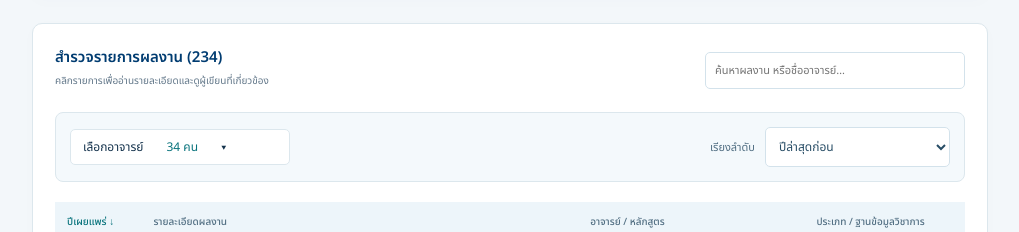
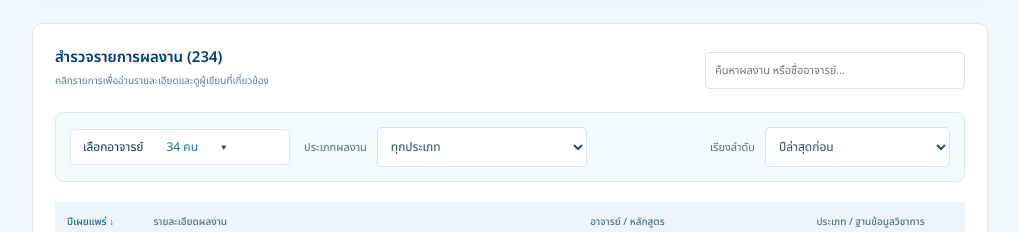
Before and after one commit to NapatFoythong/Dashboard, a Next.js app: page / in a window 1280 px wide. Shown: the part 2166-2398 px from the top of the page, without its empty margins (254-1273 px from the left). Built offline with nearby package versions, Linux system fonts and the light colour scheme.

Commit message:
Add publication type filter to table toolbar

```diff
--- a/app/components.css
+++ b/app/components.css
@@ -9,6 +9,8 @@
 .publication-toolbar { display: flex; align-items: center; flex-wrap: wrap; gap: 14px; margin: -2px 0 20px; padding: 14px; background: #f4f9fc; border: 1px solid var(--border); border-radius: 8px; }
 .sort-control { display: flex; align-items: center; gap: 10px; margin-left: auto; }
 .sort-control select { margin: 0; width: auto; min-width: 185px; }
+.type-control { display: flex; align-items: center; flex-wrap: wrap; gap: 10px; }
+.type-control select { margin: 0; width: auto; min-width: 210px; max-width: 100%; }
 .table-faculty-picker { min-width: 220px; }
 .table-faculty-picker summary { background: white; }
 .table-picker-panel { position: absolute; left: 0; top: calc(100% + 8px); z-index: 12; width: min(370px, 75vw); padding: 12px; border: 1px solid var(--border); border-radius: 8px; background: #fff; box-shadow: 0 12px 35px #003c7120; }
--- a/components/dashboard.tsx
+++ b/components/dashboard.tsx
@@ -58,7 +58,7 @@ export default function Dashboard({ data }: {
       <div className="lower"><section className="card" id="faculty"><div className="cardhead"><div><h2>{t("อาจารย์ที่มีผลงานสูงสุด")}</h2><p>{t("จำนวนผลงานของแต่ละคนในช่วงที่เลือก")}</p></div><span className="tag">TOP 8</span></div><RankedBars values={groupedCounts(raw, "name", filters.count).slice(0, 8)} faculty/></section>
         <section className="card"><div className="cardhead"><div><h2>{t("ผลงานตามหลักสูตร")}</h2><p>{t("ผลงานหนึ่งชิ้นอาจเกี่ยวข้องกับหลายหลักสูตร")}</p></div></div><RankedBars values={groupedCounts(raw, "programme", filters.count)}/></section></div>
       <FacultyDirectory data={data} portraits={portraits}/>
-      <PublicationTable works={visible} query={query} onSearch={setQuery} sort={sort} onSort={setSort} staff={staff} selected={selected} onSelect={setSelected}/>
+      <PublicationTable type={filters.type} onTypeChange={type => setFilters(current => ({ ...current, type }))} works={visible} query={query} onSearch={setQuery} sort={sort} onSort={setSort} staff={staff} selected={selected} onSelect={setSelected}/>
       <section className="source" id="sources"><b>{t("เกี่ยวกับข้อมูลและวิธีนับ")}</b><p>{t("ข้อมูลต้นฉบับ ")}{records.length}{t(" รายการ · อาจารย์ในไฟล์หลักสูตร ")}{data.staff.length}{t(" คน · ชื่อในไฟล์ผลงานที่ยังจับคู่หลักสูตรไม่ได้ ")}{unmatched.length}{t(" ชื่อ: ")}{unmatched.join(", ")}{t(" โดยคงชื่อเดิมไว้และไม่จับคู่ชื่อที่ไม่ครบโดยอัตโนมัติ")}</p><p>{t("แหล่งข้อมูล: Publications CV-10-2025.csv และ รายละเอียดอาจารย์แต่ละหลักสูตร.xlsx · ปีที่แสดงเป็น พ.ศ. (ค.ศ.) · DE แสดงเป็น DE / AISE ตามหมายเหตุในไฟล์หลักสูตร")}</p><p>{t("ผลงานไม่ซ้ำใช้ข้อความรายละเอียดที่ปรับช่องว่างและตัวพิมพ์ให้ตรงกัน จึงอาจยังมีผลงานเดียวกันที่เขียนต่างรูปแบบ การนับแยกหลักสูตรให้เครดิตทุกหลักสูตรของผู้เขียน และไม่ควรนำผลรวมหลักสูตรมารวมซ้ำ ข้อมูลปี 2025 เป็นข้อมูลตามไฟล์เดือนตุลาคม ไม่ใช่ทั้งปี")}</p></section>
       <footer>CoC Research <span>Academic publications dashboard</span></footer>
     </main>
--- a/components/publication-table.tsx
+++ b/components/publication-table.tsx
@@ -15,8 +15,10 @@ interface Props {
     staff: string[];
     selected: Set<string>;
     onSelect: (names: Set<string>) => void;
+    type: string;
+    onTypeChange: (type: string) => void;
 }
-export default function PublicationTable({ works, query, onSearch, sort, onSort, staff, selected, onSelect }: Props) {
+export default function PublicationTable({ works, query, onSearch, sort, onSort, staff, selected, onSelect, type, onTypeChange }: Props) {
     const { t, language, yearLabel: formatYear, programmeLabel: displayProgramme } = useLanguage();
     const [page, setPage] = useState(1);
     const [detail, setDetail] = useState<Work | null>(null);
@@ -29,7 +31,7 @@ export default function PublicationTable({ works, query, onSearch, sort, onSort,
     function close() { dialog.current?.close(); setDetail(null); }
     return <>
     <section className="card publications" id="publications"><div className="cardhead"><div><h2>{t("สำรวจรายการผลงาน ")}<span>({works.length.toLocaleString("en-US")})</span></h2><p>{t("คลิกรายการเพื่ออ่านรายละเอียดและดูผู้เขียนที่เกี่ยวข้อง")}</p></div><input value={query} onChange={e => onSearch(e.target.value)} placeholder={t("ค้นหาผลงาน หรือชื่ออาจารย์…")} aria-label={t("ค้นหารายการผลงาน")}/></div>
-      <div className="publication-toolbar"><FacultyPicker staff={staff} selected={selected} onSelect={onSelect}/><label className="sort-control">{t("เรียงลำดับ")}<select value={sort} onChange={e => onSort(e.target.value as PublicationSort)}><option value="newest">{t("ปีล่าสุดก่อน")}</option><option value="oldest">{t("ปีเก่าสุดก่อน")}</option><option value="title-asc">{t("ชื่อผลงาน A–Z")}</option><option value="title-desc">{t("ชื่อผลงาน Z–A")}</option><option value="author-asc">{t("ชื่ออาจารย์ A–Z")}</option><option value="author-desc">{t("ชื่ออาจารย์ Z–A")}</option><option value="type-asc">{t("ประเภทผลงาน A–Z")}</option><option value="type-desc">{t("ประเภทผลงาน Z–A")}</option></select></label></div>
+      <div className="publication-toolbar"><FacultyPicker staff={staff} selected={selected} onSelect={onSelect}/><label className="type-control">{t("ประเภทผลงาน")}<select value={type} onChange={e => onTypeChange(e.target.value)}><option value="">{t("ทุกประเภท")}</option>{Object.entries(TYPE_LABELS).map(([key, label]) => <option key={key} value={key}>{t(label)}</option>)}</select></label><label className="sort-control">{t("เรียงลำดับ")}<select value={sort} onChange={e => onSort(e.target.value as PublicationSort)}><option value="newest">{t("ปีล่าสุดก่อน")}</option><option value="oldest">{t("ปีเก่าสุดก่อน")}</option><option value="title-asc">{t("ชื่อผลงาน A–Z")}</option><option value="title-desc">{t("ชื่อผลงาน Z–A")}</option><option value="author-asc">{t("ชื่ออาจารย์ A–Z")}</option><option value="author-desc">{t("ชื่ออาจารย์ Z–A")}</option><option value="type-asc">{t("ประเภทผลงาน A–Z")}</option><option value="type-desc">{t("ประเภทผลงาน Z–A")}</option></select></label></div>
       <div className="tablewrap"><table><thead><tr><th aria-sort={sort === "newest" ? "descending" : sort === "oldest" ? "ascending" : "none"}><button className="textbtn" onClick={() => onSort(sort === "newest" ? "oldest" : "newest")}>{t("ปีเผยแพร่ ")}{sort === "newest" ? "↓" : sort === "oldest" ? "↑" : "↕"}</button></th><th>{t("รายละเอียดผลงาน")}</th><th>{t("อาจารย์ / หลักสูตร")}</th><th>{t("ประเภท / ฐานข้อมูลวิชาการ")}</th></tr></thead><tbody>
         {works.slice((currentPage - 1) * 10, currentPage * 10).map(work => <tr key={work.id}><td><b>{language === "th" ? work.year + 543 : work.year}</b><small>{language === "th" ? work.year : `BE ${work.year + 543}`}</small></td><td><button className="pubtitle" onClick={() => setDetail(work)}>{work.detail}</button></td><td>{work.authors.map(author => <div key={author}><Link className="faculty-link" href={facultyHref(author)}>{author}</Link></div>)}<small>{work.programmes.map(displayProgramme).join(", ")}</small></td><td>{t(TYPE_LABELS[work.type]) || work.type}<small><span className="badge">{work.index || t("ไม่ระบุ")}</span></small></td></tr>)}
         {!works.length && <tr><td colSpan={4} className="empty">{t("ไม่พบรายการที่ตรงกับตัวกรอง")}</td></tr>}
```
Also changed, not shown: 1 other file (tests, documents, lock files or other folders).
